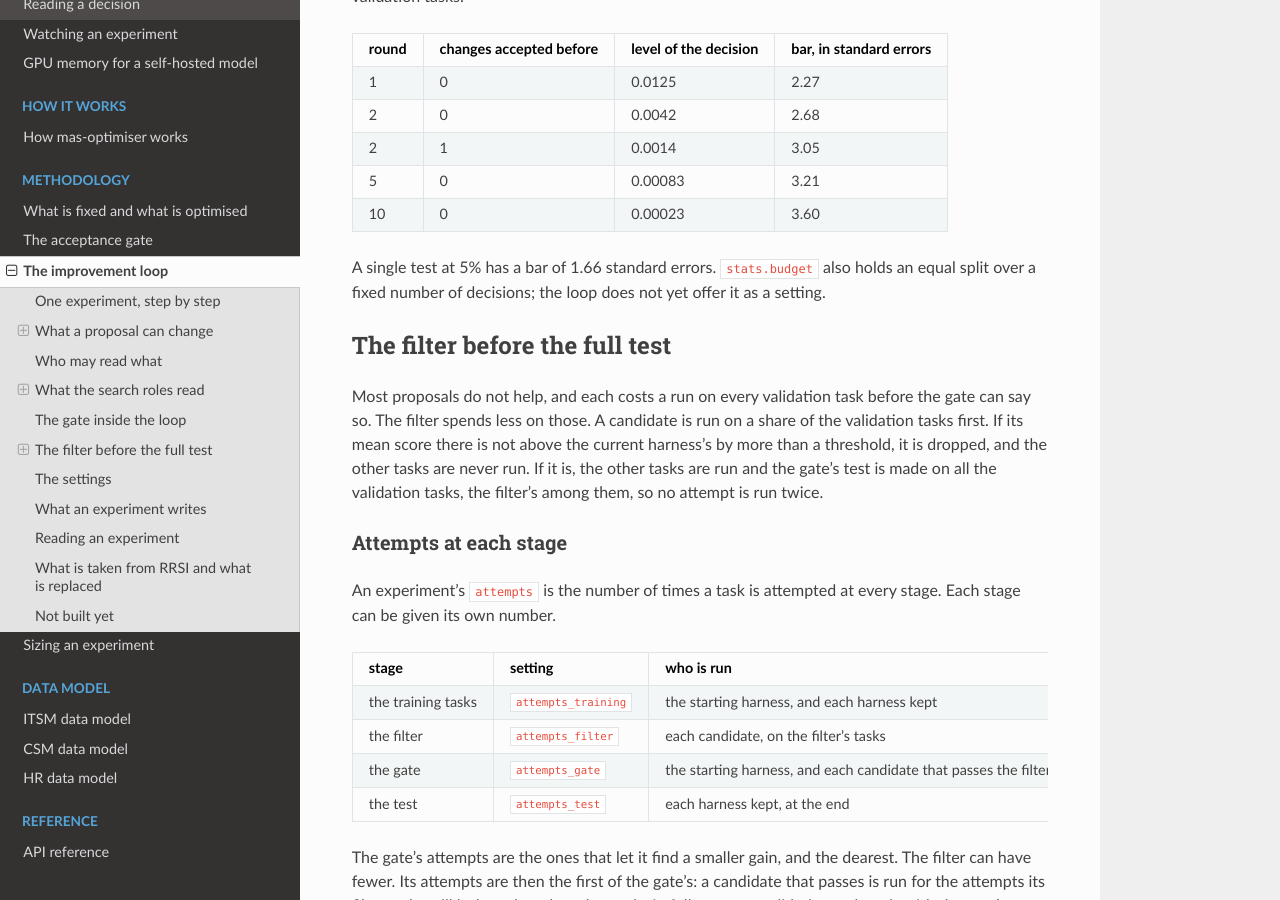
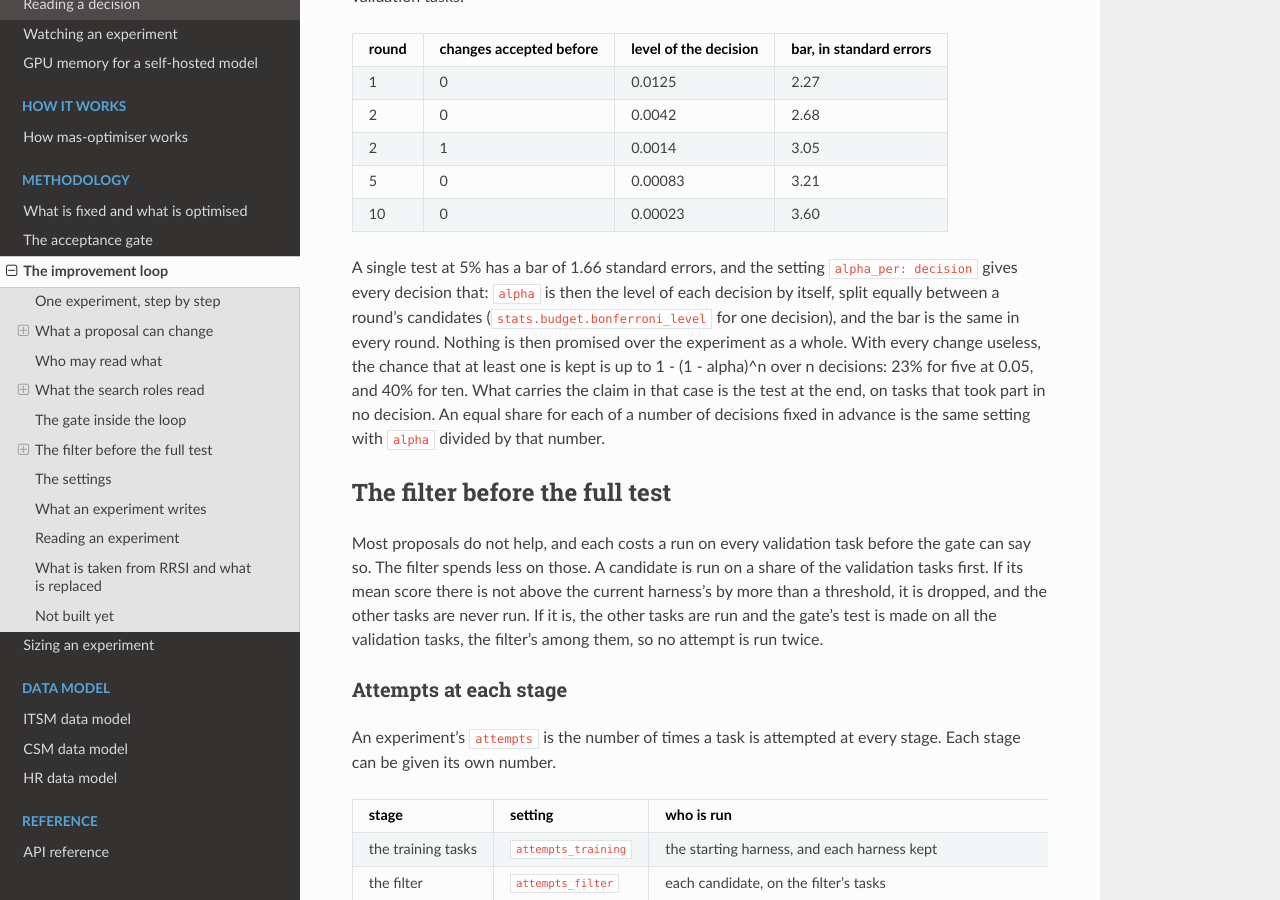
Before and after one commit to muck-or-mack/mas-optimiser, a Sphinx documentation site: the page built from docs/methodology/improvement-loop.md, in a window 1280 px wide and 900 px high, scrolled down 8281 px. Built offline with Sphinx 7.4.7 and the Read the Docs theme 3.1.0, drawn with Linux system fonts in a browser that asks for light colours.

Commit message:
alpha_per: alpha for the whole experiment, as before, or for each decision

```diff
--- a/docs/_static/planner.html
+++ b/docs/_static/planner.html
@@ -290,6 +290,7 @@ const OTHER = [
   ["The improvement loop", "attempts_gate", "Attempts at a validation task for the gate, where they differ from attempts. The planner counts one number of attempts for every stage.", "not set"],
   ["The improvement loop", "attempts_test", "Attempts at a test task, where they differ from attempts. The planner counts one number of attempts for every stage.", "not set"],
   ["The improvement loop", "feedback", "What the proposer is told of its earlier proposals: outcome, or training for how each did on the training tasks as well.", "outcome"],
+  ["The improvement loop", "alpha_per", "What alpha is the chance of: a useless change kept anywhere in the experiment, shared out over its decisions, or at one decision. The planner counts with experiment.", "experiment"],
   ["The improvement loop", "filter_threshold", "Points above the current harness a candidate must score on the filter's tasks to go on.", "0"],
   ["The improvement loop", "pool_pick", "How the pool is picked from the training tasks ranked by score: spread or ends.", "spread"],
   ["The improvement loop", "editable", "The types of file a proposal may edit: .md is the agent's text, .py its code.", "['.md', '.py']"],
--- a/docs/methodology/improvement-loop.md
+++ b/docs/methodology/improvement-loop.md
@@ -385,9 +385,16 @@ candidate a round and 125 validation tasks:
 | 5       | 0                         | 0.00083                 | 3.21                      |
 | 10      | 0                         | 0.00023                 | 3.60                      |
 
-A single test at 5% has a bar of 1.66 standard errors. `stats.budget` also
-holds an equal split over a fixed number of decisions; the loop does not yet
-offer it as a setting.
+A single test at 5% has a bar of 1.66 standard errors, and the setting
+`alpha_per: decision` gives every decision that: `alpha` is then the level
+of each decision by itself, split equally between a round's candidates
+(`stats.budget.bonferroni_level` for one decision), and the bar is the same
+in every round. Nothing is then promised over the experiment as a whole.
+With every change useless, the chance that at least one is kept is up to
+1 - (1 - alpha)^n over n decisions: 23% for five at 0.05, and 40% for ten.
+What carries the claim in that case is the test at the end, on tasks that
+took part in no decision. An equal share for each of a number of decisions
+fixed in advance is the same setting with `alpha` divided by that number.
 
 ## The filter before the full test
 
```
Also changed, not shown: docs/how-it-works.md (+1 -0 lines), docs/reading-a-decision.md (+7 -0 lines), docs/settings.md (+34 -12 lines), 5 other files.
